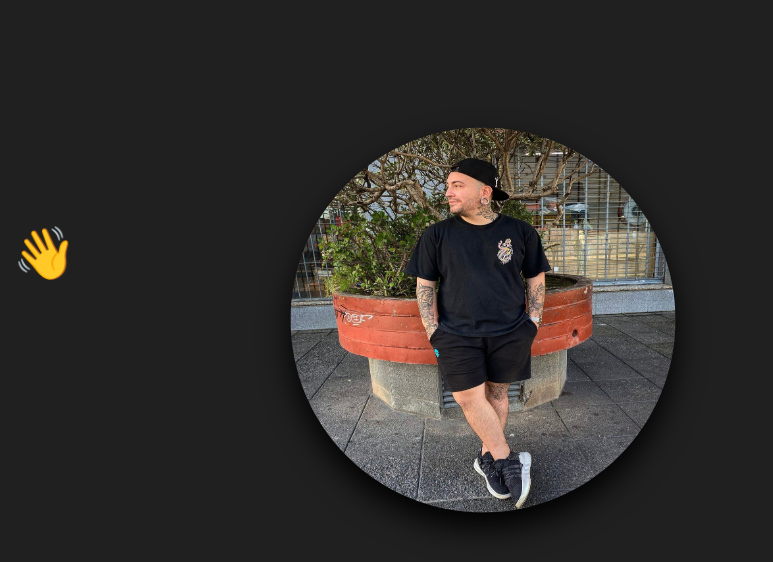
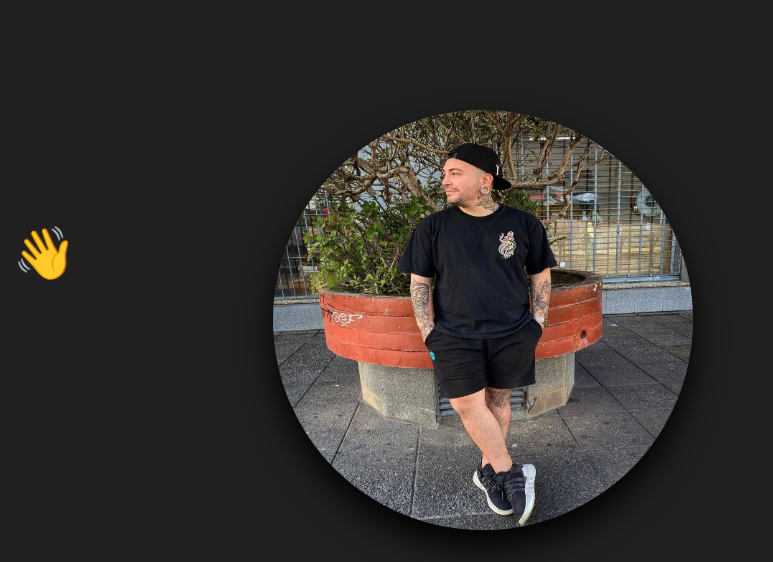
Before and after one commit to nahuel-alonso/landing-page, a plain HTML site: page index.html in a window 1280 px wide. In both pictures the pointer is over the picture 989 px from the left and 501 px from the top of the page. Shown: the part 181-743 px from the top of the page, 507-1280 px from the left. Drawn offline with Linux system fonts and the light colour scheme; a web font is replaced by a local one.

Commit message:
fix photo

```diff
--- a/assets/css/style.css
+++ b/assets/css/style.css
@@ -93,10 +93,9 @@ body {
     height:380px;
     border-radius:200px;
     box-shadow: 0 14px 28px black;
-    transition: .3s;
 }
 .hero-foto img:hover {
-    transform: scale(1.1);
+    transform: scale(1.2);
 }
 
 /* Contenido-info */
```
